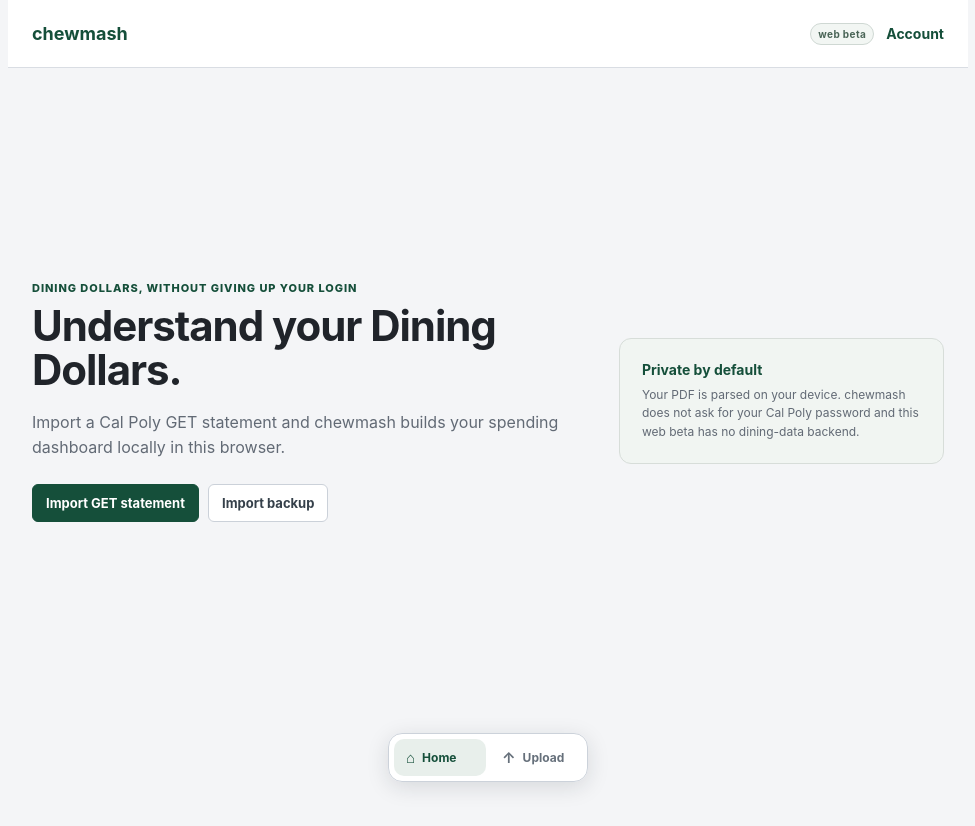
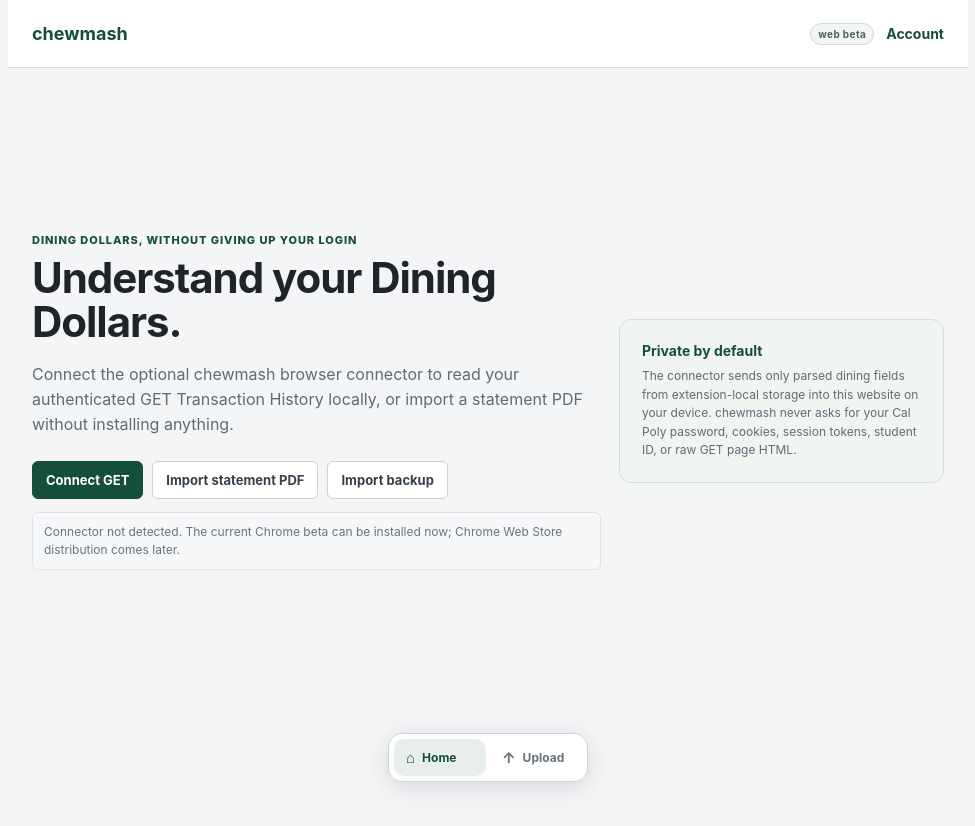
Before and after one commit to the-diegolaredo/chewmash, a React (Vite) app in the folder apps/web/: page / in a window 1280 px wide. Shown: the whole page, without its empty margins (152-1127 px from the left). Built offline with nearby package versions, Linux system fonts and the light colour scheme.

Commit message:
Connect web dashboard to GET extension

```diff
--- a/apps/web/src/App.tsx
+++ b/apps/web/src/App.tsx
@@ -7,6 +7,7 @@
 import { DailySpendChart, PlaceSpendChart } from '../../../src/ui/charts';
 import { FloatingNav, MetricCard, MetricDetailModal, SectionCard } from '../../../src/ui/components';
 import { humanDate, latestBalanceSnapshot, localDate, money, mostRecentDataDate, spendOnDate } from '../../../src/ui/utils';
+import { useGetConnector, type GetConnectorModel } from './useGetConnector';
 
 type View = 'home' | 'upload' | 'account';
 type MetricDetail = 'average' | 'today' | 'status' | null;
@@ -20,6 +21,7 @@
   const [planDraft, setPlanDraft] = useState<PlanSettings | null>(null);
   const pdfInput = useRef<HTMLInputElement>(null);
   const backupInput = useRef<HTMLInputElement>(null);
+  const connector = useGetConnector(setState);
 
   const refresh = useCallback(async () => {
     try {
@@ -155,6 +157,7 @@
         <div className="loading">Loading your private dining data…</div>
       ) : view === 'home' && !hasDiningData ? (
         <WelcomePage
+          connector={connector}
           onChoosePdf={() => pdfInput.current?.click()}
           onImportBackup={() => backupInput.current?.click()}
           pdfBusy={pdfBusy}
@@ -164,6 +167,7 @@
         <HomePage state={state} stats={stats} today={today} />
       ) : view === 'upload' ? (
         <UploadPage
+          connector={connector}
           onChoosePdf={() => pdfInput.current?.click()}
           onFiles={importPdfs}
           pdfBusy={pdfBusy}
@@ -211,7 +215,8 @@
   );
 }
 
-function WelcomePage({ onChoosePdf, onImportBackup, pdfBusy, pdfMessage }: {
+function WelcomePage({ connector, onChoosePdf, onImportBackup, pdfBusy, pdfMessage }: {
+  connector: GetConnectorModel;
   onChoosePdf: () => void;
   onImportBackup: () => void;
   pdfBusy: boolean;
@@ -222,18 +227,22 @@
       <div className="web-welcome-copy">
         <p className="eyebrow">Dining Dollars, without giving up your login</p>
         <h1>Understand your Dining Dollars.</h1>
-        <p>Import a Cal Poly GET statement and chewmash builds your spending dashboard locally in this browser.</p>
+        <p>Connect the optional chewmash browser connector to read your authenticated GET Transaction History locally, or import a statement PDF without installing anything.</p>
         <div className="button-row web-welcome-actions">
-          <button className="primary-button" type="button" onClick={onChoosePdf} disabled={pdfBusy}>
-            {pdfBusy ? 'Reading statement…' : 'Import GET statement'}
+          <button className="primary-button" type="button" onClick={() => void connector.connect()} disabled={connector.checking || connector.busy}>
+            {connector.checking ? 'Checking connector…' : connector.busy ? 'Opening GET…' : connector.installed ? 'Sync GET' : 'Connect GET'}
+          </button>
+          <button className="secondary-button" type="button" onClick={onChoosePdf} disabled={pdfBusy}>
+            {pdfBusy ? 'Reading statement…' : 'Import statement PDF'}
           </button>
           <button className="secondary-button" type="button" onClick={onImportBackup}>Import backup</button>
         </div>
+        <ConnectorSummary connector={connector} />
         {pdfMessage ? <pre className="import-message">{pdfMessage}</pre> : null}
       </div>
       <div className="web-privacy-card">
         <strong>Private by default</strong>
-        <p>Your PDF is parsed on your device. chewmash does not ask for your Cal Poly password and this web beta has no dining-data backend.</p>
+        <p>The connector sends only parsed dining fields from extension-local storage into this website on your device. chewmash never asks for your Cal Poly password, cookies, session tokens, student ID, or raw GET page HTML.</p>
       </div>
     </div>
   );
@@ -345,14 +354,15 @@
             <div><span>Spend used for pace</span><strong>{money(stats.paceSpend)}</strong></div>
             <div><span>{stats.status === 'under' ? 'Ahead by' : stats.status === 'over' ? 'Over by' : 'Difference'}</span><strong>{money(Math.abs(stats.paceDelta))}</strong></div>
           </div>
-          <small className="detail-source">{stats.officialSpent !== null ? 'Budget pace uses your latest official balance snapshot.' : 'Budget pace currently uses itemized purchases.'}</small>
+          <small className="detail-source">Budget pace uses itemized purchases through the same date.</small>
         </MetricDetailModal>
       ) : null}
     </div>
   );
 }
 
-function UploadPage({ onChoosePdf, onFiles, pdfBusy, pdfMessage }: {
+function UploadPage({ connector, onChoosePdf, onFiles, pdfBusy, pdfMessage }: {
+  connector: GetConnectorModel;
   onChoosePdf: () => void;
   onFiles: (files: File[]) => Promise<void>;
   pdfBusy: boolean;
@@ -362,6 +372,15 @@
   return (
     <div className="page-stack">
       <div className="page-title-row"><div><p className="eyebrow">Bring in dining data</p><h1>Upload</h1></div></div>
+
+      <SectionCard title="Connect GET" action={<span className="section-meta">{connector.checking ? 'Checking…' : connector.installed ? 'Connector ready' : 'Extension needed'}</span>}>
+        <p className="section-copy">Recommended: install the chewmash connector once, then use this button whenever you want fresh GET transactions. You sign into Cal Poly normally; the connector only passes parsed dining fields to this website.</p>
+        <button className="primary-button" type="button" onClick={() => void connector.connect()} disabled={connector.checking || connector.busy}>
+          {connector.checking ? 'Checking connector…' : connector.busy ? 'Opening GET…' : connector.installed ? 'Sync GET' : 'Connect GET'}
+        </button>
+        <ConnectorSummary connector={connector} />
+      </SectionCard>
+
       <SectionCard title="Import statement PDF">
         <div
           className={dragging ? 'drop-zone dragging' : 'drop-zone'}
@@ -380,14 +399,28 @@
           }}
         >
           <strong>{pdfBusy ? 'Reading statement…' : 'Choose PDF or drop it here'}</strong>
-          <span>The PDF is parsed locally in your browser and is not uploaded to chewmash.</span>
+          <span>Fallback path: the PDF is parsed locally in your browser and is not uploaded to chewmash.</span>
         </div>
         {pdfMessage ? <pre className="import-message">{pdfMessage}</pre> : null}
       </SectionCard>
-      <SectionCard title="Automatic GET sync">
-        <p className="section-copy">A normal website cannot inspect another signed-in website such as Cal Poly GET. The web beta therefore uses statement import; automatic GET syncing remains an optional browser-connector feature and never requires chewmash to collect your password.</p>
-        <div className="sync-summary">Website path: GET statement → local PDF parser → IndexedDB → dashboard.</div>
-      </SectionCard>
+    </div>
+  );
+}
+
+function ConnectorSummary({ connector }: { connector: GetConnectorModel }) {
+  const status = connector.syncStatus;
+  const detected = connector.installed
+    ? `Connector${connector.version ? ` v${connector.version}` : ''} detected.`
+    : connector.checking
+      ? 'Looking for the chewmash connector…'
+      : 'Connector not detected. The current Chrome beta can be installed now; Chrome Web Store distribution comes later.';
+  const lastSync = status
+    ? ` Last GET capture: ${new Date(status.capturedAt).toLocaleString()} · ${status.matchedTransactions} matched.`
+    : '';
+
+  return (
+    <div className="sync-summary">
+      {connector.message ?? `${detected}${lastSync}`}
     </div>
   );
 }
```
